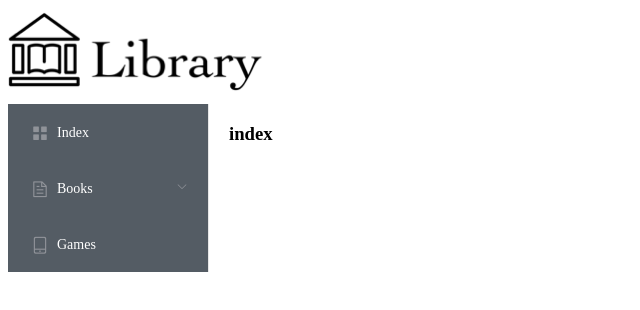
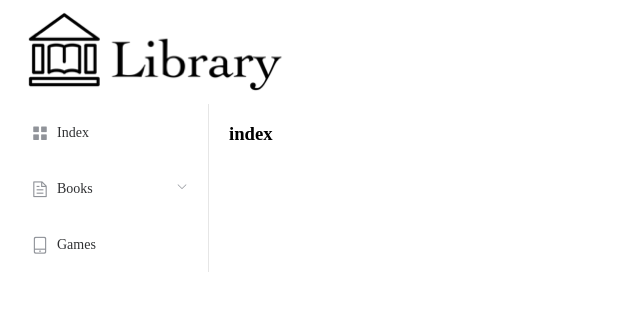
Before and after one commit to kev494/Library2, a Nuxt app in the folder library-app/: page / in a window 1280 px wide. Shown: the top 310 px of the page, without its empty margins (0-640 px from the left). Built offline with nearby package versions, Linux system fonts and the light colour scheme.

Commit message:
UI changes

```diff
--- a/library-app/components/Header.vue
+++ b/library-app/components/Header.vue
@@ -4,7 +4,5 @@
     </el-header>
 </template>
 <style scoped>
-.el-header {
-    padding-left : 0px;
-}
+
 </style>
--- a/library-app/components/Navigation.vue
+++ b/library-app/components/Navigation.vue
@@ -5,9 +5,7 @@
       default-active="1"
       @open="handleOpen"
       @close="handleClose"
-      background-color="#545c64"
-      text-color="#fff"
-      active-text-color="#32CD32"
+
       >
       <el-menu-item index="0">
           <i class="el-icon-menu"></i>
```
